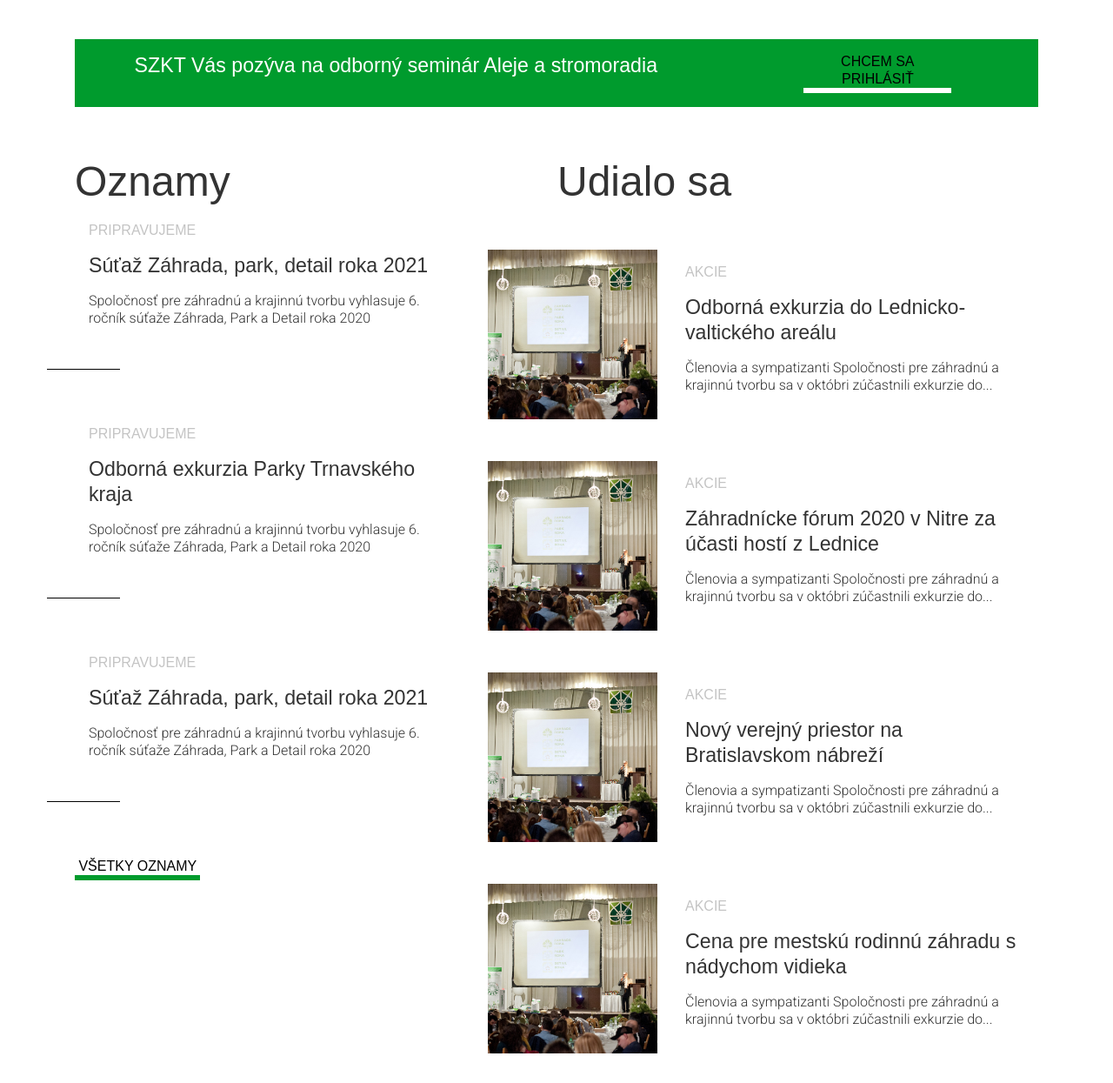
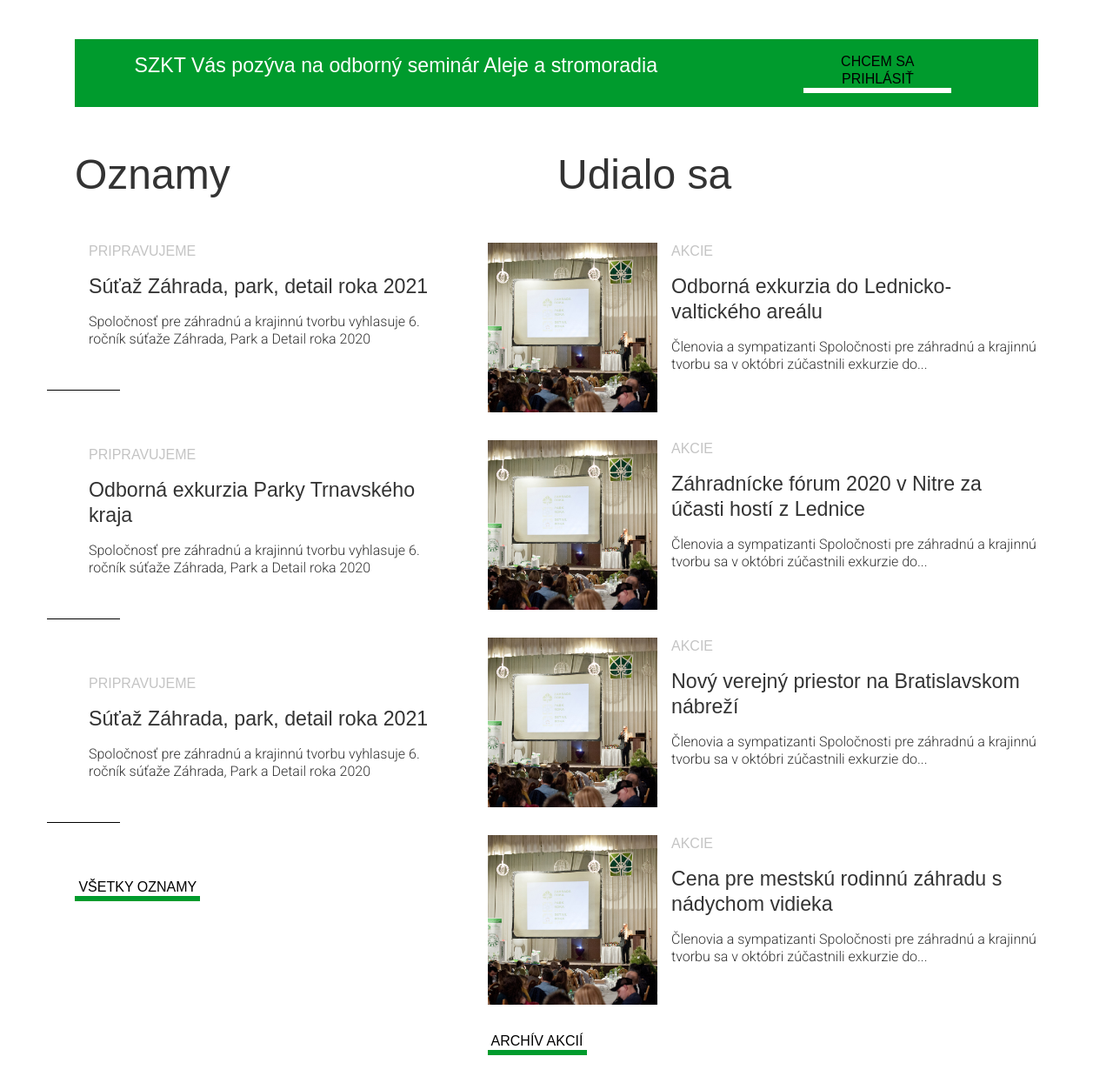
Before and after one commit to peter-stehlik/szkt, a website: page web/index.html in a window 1280 px wide. Shown: the part 643-1888 px from the top of the page at 87% size. Before the commit the page ends 1854 px from the top, so only its background shows below. Drawn offline with Linux system fonts and the light colour scheme; a web font is replaced by a local one.

Commit message:
druha sekcia Udialo sa podzlozky + link

```diff
--- a/web/index.html
+++ b/web/index.html
@@ -140,7 +140,7 @@
 						<div class="row">
 
 							<div class="col-lg-5 reports-prepare">
-								<h1 class="header mb-0">Oznamy</h1>
+								<h1 class="header mb-lg-3 mb-0">Oznamy</h1>
 
 								<div class="row">
 									<h4 class="article-notice">Pripravujeme</h4>
@@ -175,7 +175,7 @@
 
 
 							<div class="col-lg-7 p-0 reports-became">
-								<h1 class="header px-lg-5 px-2 pb-lg-0 mb-2 mb-lg-0">Udialo sa</h1>
+								<h1 class="header px-lg-5 px-2 pb-lg-0 mb-lg-3 mb-1">Udialo sa</h1>
 								<div class="row">
 									<div class="col-4">
 										<a href="javascript:void(0)">
@@ -229,6 +229,11 @@
 										<p class="article-text">Členovia a sympatizanti Spoločnosti pre záhradnú a krajinnú tvorbu sa v októbri zúčastnili exkurzie do...</p>
 									</div>
 								</div>
+
+								<div class="row d-flex justify-content-lg-start justify-content-center">
+									<pre class="article-read mt-2 mt-lg-0"><a href="javascript:void(0)"> ARCHÍV AKCIÍ </a></pre>
+								</div>
+
 							</div>
 
 
```
Also changed, not shown: web/assets/dist/css/bootstrap.5.0.0.css, 1 other file.
